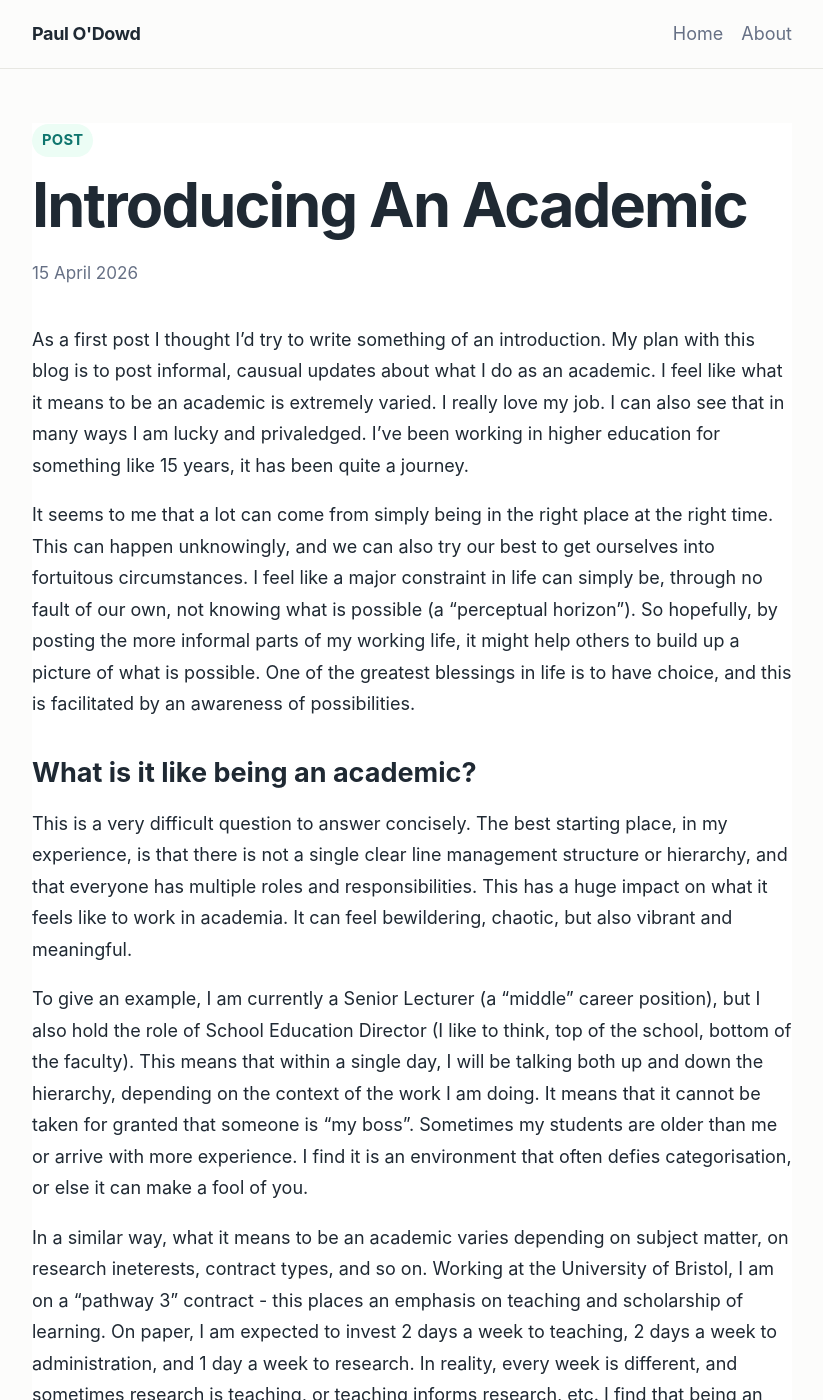
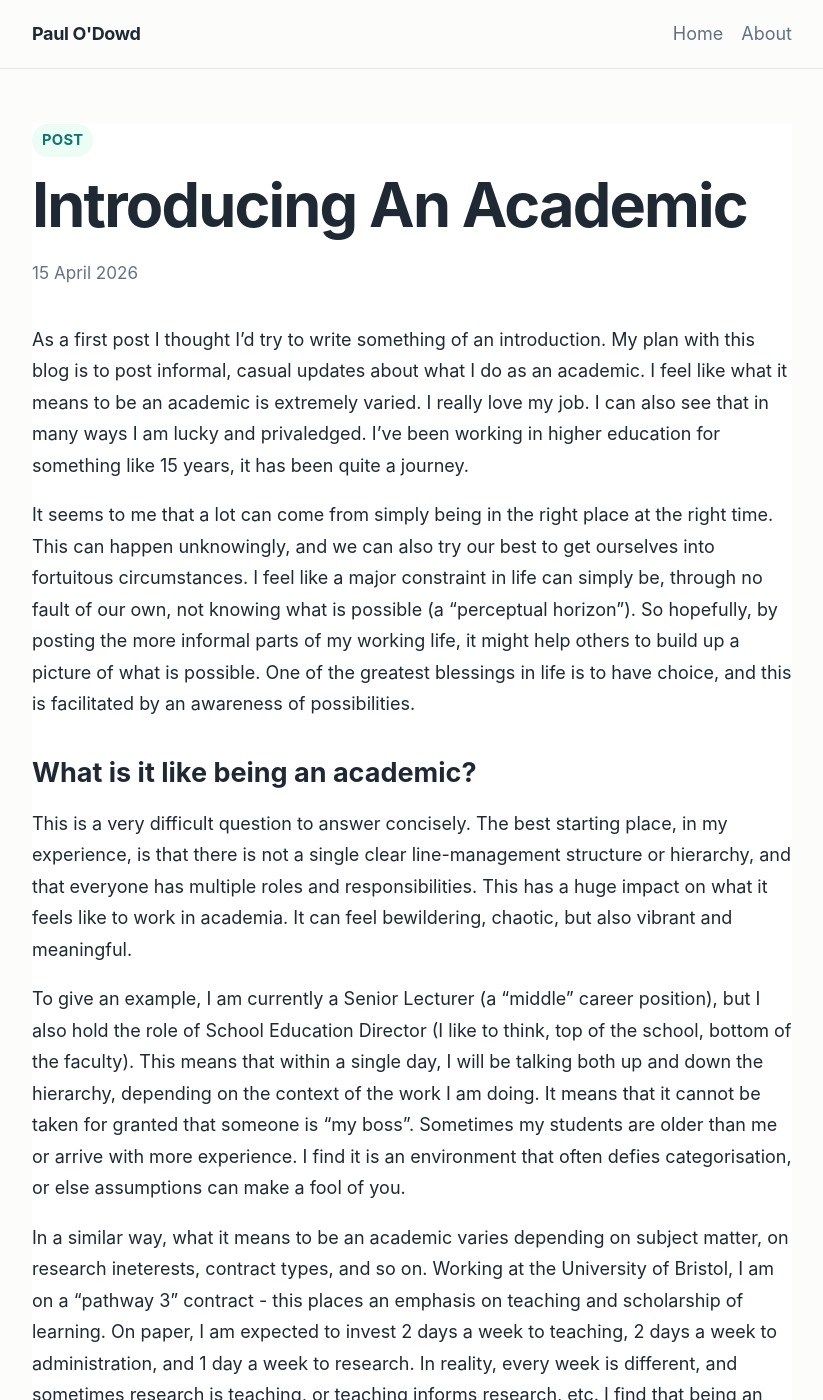
Before and after one commit to paulodowd/paulodowd.github.io, a Jekyll site: the page built from _posts/2026-04-15-Introducing_An_Academic.md, in a window 1280 px wide and 1400 px high. Shown: the whole window, without its empty margins (228-1051 px from the left). Built offline with Jekyll 4.4.1, drawn with Linux system fonts in a browser that asks for light colours; some of the changed text lies outside the part shown.

Commit message:
updating post

```diff
--- a/_posts/2026-04-15-Introducing_An_Academic.md
+++ b/_posts/2026-04-15-Introducing_An_Academic.md
@@ -3,15 +3,15 @@
 date: 2026-04-15
 ---
 
-As a first post I thought I'd try to write something of an introduction.  My plan with this blog is to post informal, causual updates about what I do as an academic. I feel like what it means to be an academic is extremely varied.  I really love my job.  I can also see that in many ways I am lucky and privaledged.  I've been working in higher education for something like 15 years, it has been quite a journey.
+As a first post I thought I'd try to write something of an introduction.  My plan with this blog is to post informal, casual updates about what I do as an academic. I feel like what it means to be an academic is extremely varied.  I really love my job.  I can also see that in many ways I am lucky and privaledged.  I've been working in higher education for something like 15 years, it has been quite a journey.
 
 It seems to me that a lot can come from simply being in the right place at the right time. This can happen unknowingly, and we can also try our best to get ourselves into fortuitous circumstances. I feel like a major constraint in life can simply be, through no fault of our own, not knowing what is possible (a "perceptual horizon").  So hopefully, by posting the more informal parts of my working life, it might help others to build up a picture of what is possible. One of the greatest blessings in life is to have choice, and this is facilitated by an awareness of possibilities.
 
 ## What is it like being an academic?
 
-This is a very difficult question to answer concisely.  The best starting place, in my experience, is that there is not a single clear line management structure or hierarchy, and that everyone has multiple roles and responsibilities.  This has a huge impact on what it feels like to work in academia.  It can feel bewildering, chaotic, but also vibrant and meaningful.
+This is a very difficult question to answer concisely.  The best starting place, in my experience, is that there is not a single clear line-management structure or hierarchy, and that everyone has multiple roles and responsibilities.  This has a huge impact on what it feels like to work in academia.  It can feel bewildering, chaotic, but also vibrant and meaningful.
 
-To give an example, I am currently a Senior Lecturer (a "middle" career position), but I also hold the role of School Education Director (I like to think, top of the school, bottom of the faculty).  This means that within a single day, I will be talking both up and down the hierarchy, depending on the context of the work I am doing.  It means that it cannot be taken for granted that someone is "my boss". Sometimes my students are older than me or arrive with more experience. I find it is an environment that often defies categorisation, or else it can make a fool of you.
+To give an example, I am currently a Senior Lecturer (a "middle" career position), but I also hold the role of School Education Director (I like to think, top of the school, bottom of the faculty).  This means that within a single day, I will be talking both up and down the hierarchy, depending on the context of the work I am doing.  It means that it cannot be taken for granted that someone is "my boss". Sometimes my students are older than me or arrive with more experience. I find it is an environment that often defies categorisation, or else assumptions can make a fool of you.
 
 In a similar way, what it means to be an academic varies depending on subject matter, on research ineterests, contract types, and so on.  Working at the University of Bristol, I am on a "pathway 3" contract - this places an emphasis on teaching and scholarship of learning.  On paper, I am expected to invest 2 days a week to teaching, 2 days a week to administration, and 1 day a week to research.  In reality, every week is different, and sometimes research is teaching, or teaching informs research, etc.  I find that being an academic has a lot to do with figuring out which work to do, in which context, when and how.
 
```
Also changed, not shown: other parts of _posts/2026-04-15-Introducing_An_Academic.md (+4 -1 lines), 2 other files.
